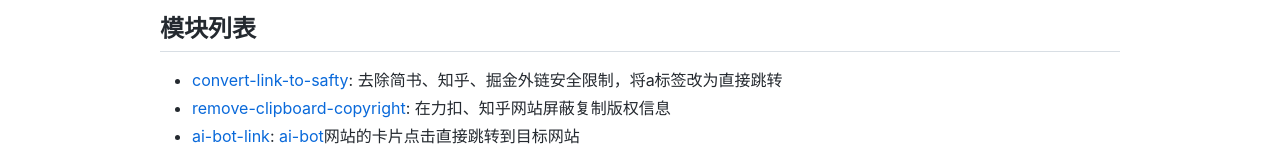
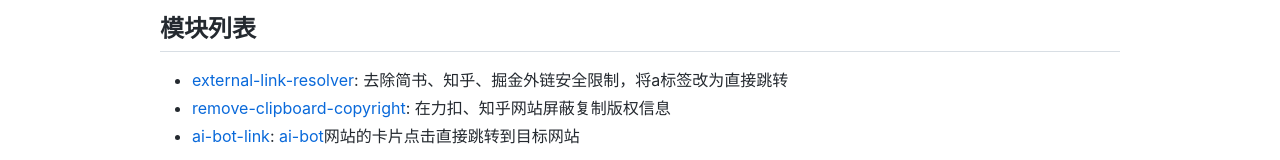
Before and after one commit to Fog3211/tampermonkey, a plain HTML site: page index.html in a window 1280 px wide. Shown: the part 399-559 px from the top of the page. Drawn offline with Linux system fonts and the light colour scheme.

Commit message:
deploy: c9ac004114f27376d5954f70205d2001443d2beb

```diff
--- a/index.html
+++ b/index.html
@@ -94,7 +94,7 @@
     <p><a href="https://github.com/Fog3211/tampermonkey"><img src="https://img.shields.io/badge/source-GitHub-brightgreen.svg" alt="source-GitHub"></a> <a href="https://github.com/Fog3211/tampermonkey/blob/main/LICENSE"><img src="https://img.shields.io/badge/license-MIT-blue.svg" alt="license-MIT"></a></p>
     <h2 id="模块列表"><a class="anchor" aria-hidden="true" tabindex="-1" href="#模块列表"><span class="octicon octicon-link"></span></a>模块列表</h2>
     <ul>
-      <li><a href="https://raw.githubusercontent.com/Fog3211/tampermonkey/gh-pages/convert-link-to-safty.js">convert-link-to-safty</a>: 去除简书、知乎、掘金外链安全限制，将a标签改为直接跳转</li>
+      <li><a href="https://raw.githubusercontent.com/Fog3211/tampermonkey/gh-pages/external-link-resolver.js">external-link-resolver</a>: 去除简书、知乎、掘金外链安全限制，将a标签改为直接跳转</li>
       <li><a href="https://raw.githubusercontent.com/Fog3211/tampermonkey/gh-pages/remove-clipboard-copyright.js">remove-clipboard-copyright</a>: 在力扣、知乎网站屏蔽复制版权信息</li>
       <li><a href="https://raw.githubusercontent.com/Fog3211/tampermonkey/gh-pages/ai-bot-link.js">ai-bot-link</a>: <a href="https://ai-bot.cn/">ai-bot</a>网站的卡片点击直接跳转到目标网站</li>
     </ul>
```
